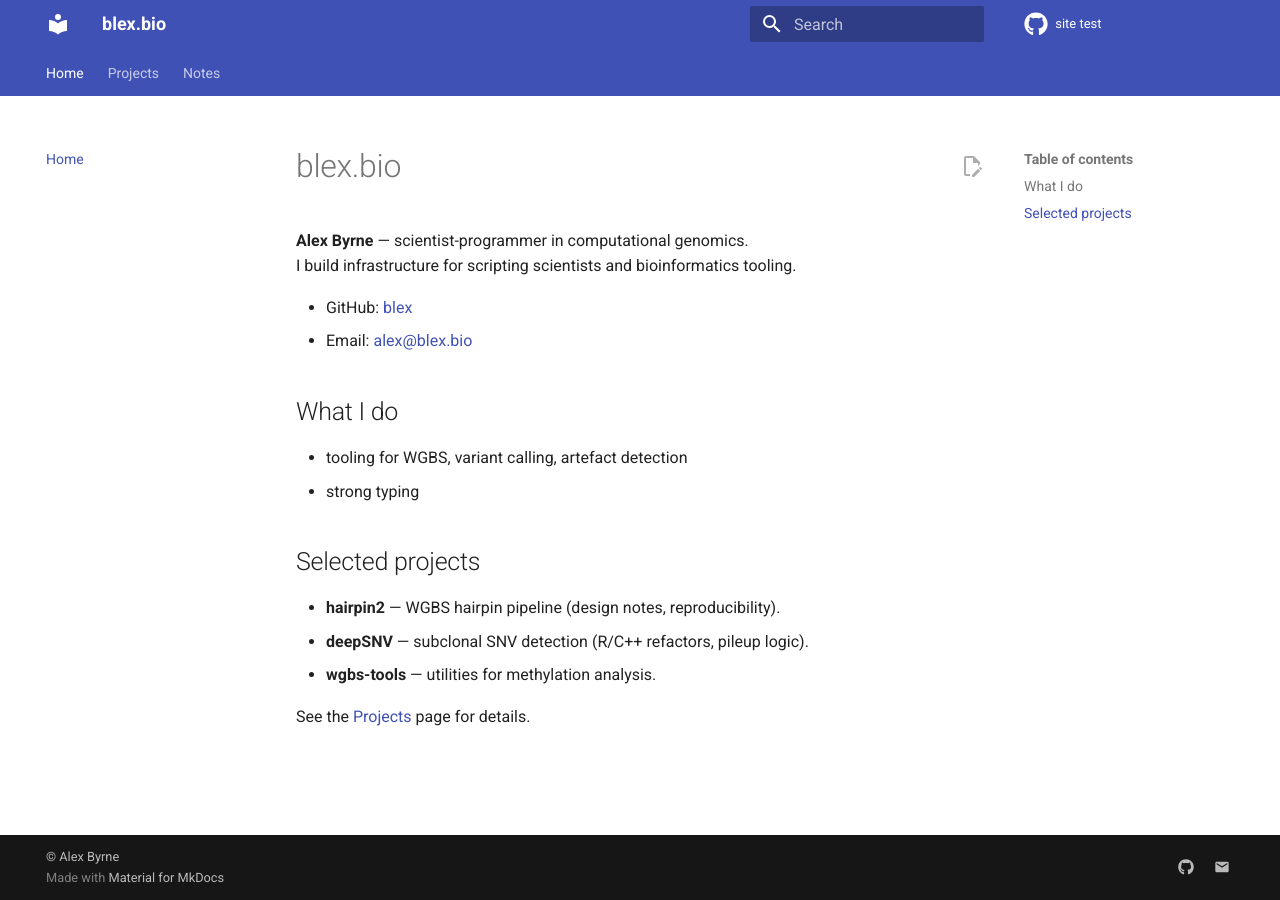
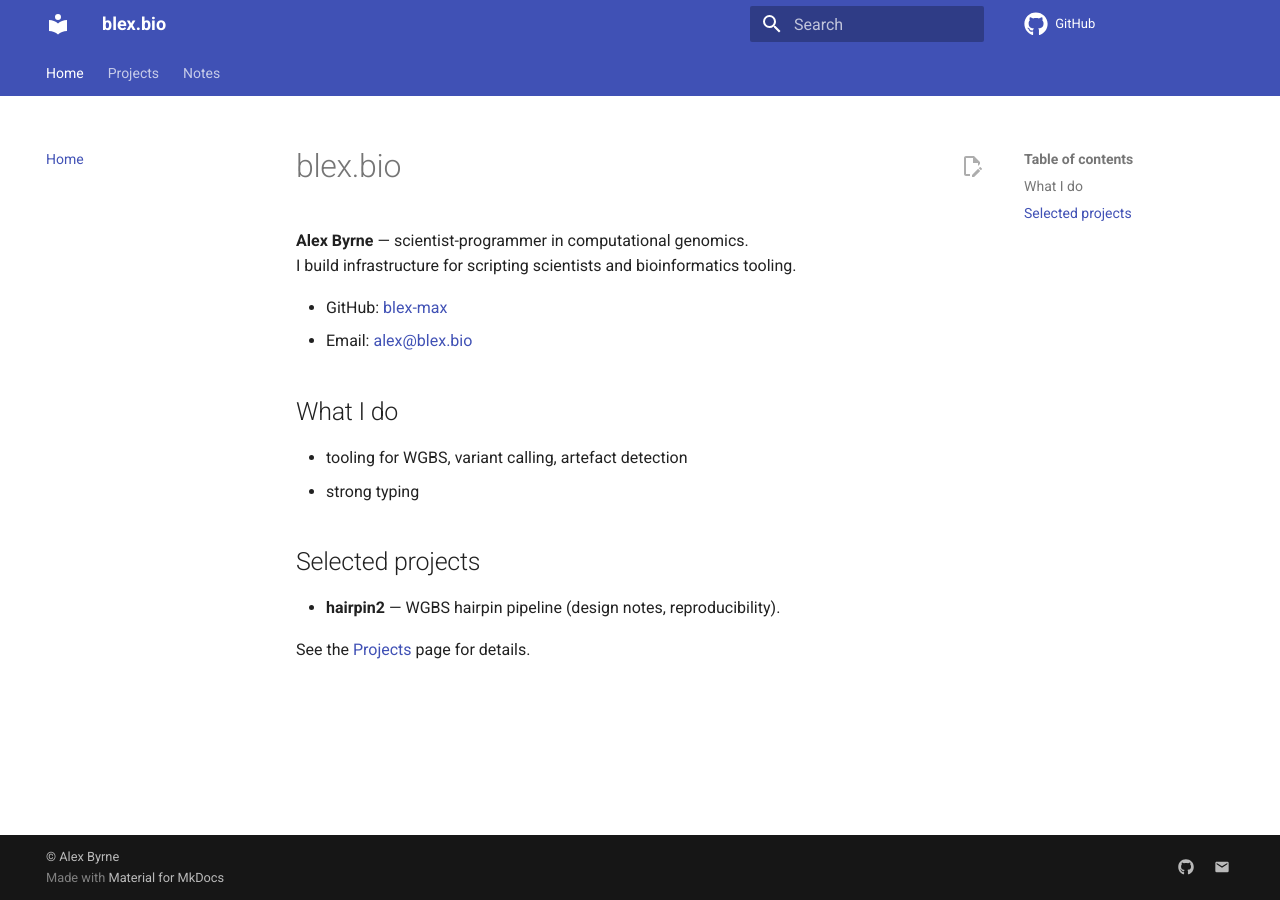
Before and after one commit to blex-max/site, an MkDocs documentation site: the page built from docs/index.md, in a window 1280 px wide. Built offline with MkDocs 1.6.1 and Material for MkDocs 9.7.7, drawn with Linux system fonts in a browser that asks for light colours.

Commit message:
wind in the project claims a bit, and point to the right person

```diff
--- a/docs/index.md
+++ b/docs/index.md
@@ -3,7 +3,7 @@
 **Alex Byrne** — scientist-programmer in computational genomics.
 I build infrastructure for scripting scientists and bioinformatics tooling.
 
-- GitHub: [blex](https://github.com/blex-max)
+- GitHub: [blex-max](https://github.com/blex-max)
 - Email: [alex@blex.bio](mailto:alex@blex.bio)
 
 ## What I do
@@ -12,7 +12,5 @@ I build infrastructure for scripting scientists and bioinformatics tooling.
 
 ## Selected projects
 - **hairpin2** — WGBS hairpin pipeline (design notes, reproducibility).
-- **deepSNV** — subclonal SNV detection (R/C++ refactors, pileup logic).
-- **wgbs-tools** — utilities for methylation analysis.
 
 See the [Projects](projects.md) page for details.
--- a/mkdocs.yml
+++ b/mkdocs.yml
@@ -1,8 +1,8 @@
 site_name: blex.bio
 site_description: Scientist–programmer building bioinformatics infrastructure.
 site_url: https://blex.bio
-repo_url: https://github.com/blex
-repo_name: site test
+repo_url: https://github.com/blex-max
+repo_name: GitHub
 copyright: "© Alex Byrne"
 
 theme:
@@ -22,7 +22,7 @@ theme:
 extra:
   social:
     - icon: fontawesome/brands/github
-      link: https://github.com/blex
+      link: https://github.com/blex-max
     - icon: material/email
       link: mailto:alex@blex.bio
 
```
